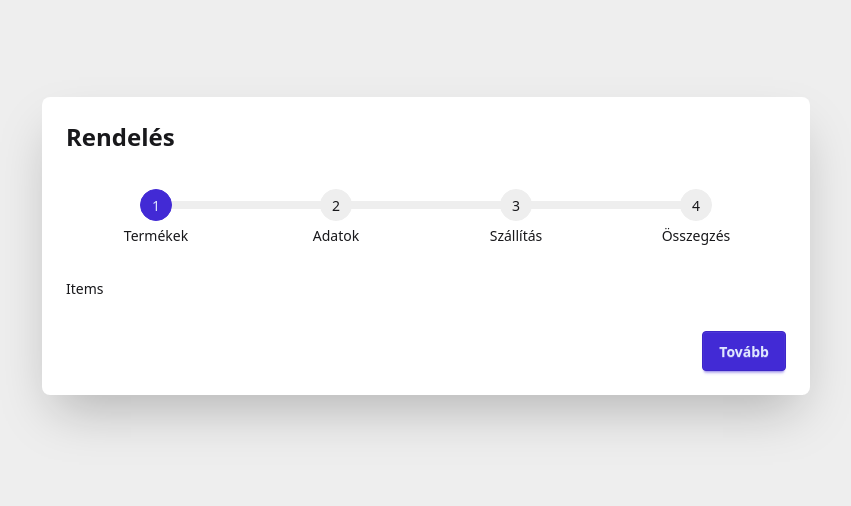
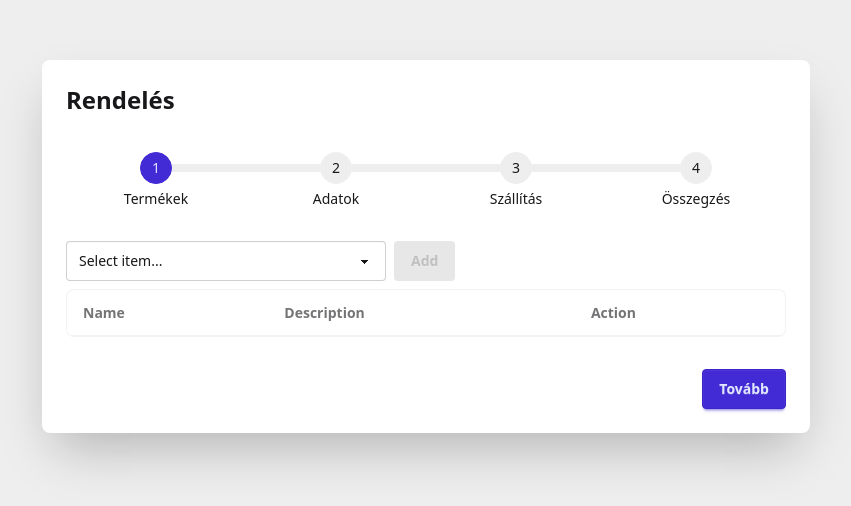
Before and after one commit to Rocka06/multistep-react, a React (Vite) app: page / in a window 1280 px wide. Shown: the part 154-660 px from the top of the page, without its empty margins (214-1065 px from the left). Built offline with nearby package versions, Linux system fonts and the light colour scheme.

Commit message:
added item step

```diff
--- a/src/components/ItemStep.tsx
+++ b/src/components/ItemStep.tsx
@@ -1,3 +1,88 @@
+import { useState } from "react";
+import { useItem } from "../context/ItemContext"
+import { useOrder } from "../context/OrderContext";
+
 export default function ItemStep() {
-    return <p>Items</p>
+    const { items } = useItem();
+    const { order, setOrder } = useOrder();
+
+    const [selectedItemName, setSelectedItemName] = useState("");
+
+    if (!items) return null;
+
+    const handleAdd = () => {
+        if (!selectedItemName) return;
+
+        const selectedItem = items.find(i => i.name === selectedItemName);
+        if (!selectedItem) return;
+
+        setOrder({
+            ...order,
+            items: [...order.items, selectedItem]
+        });
+
+        setSelectedItemName("");
+    };
+
+    const handleRemove = (index: number) => {
+        console.log(index);
+
+        const updatedItems = order.items.filter((_, i) => i !== index);
+
+        setOrder({
+            ...order,
+            items: updatedItems
+        });
+    };
+
+
+    return (
+        <>
+            <div className="flex gap-2">
+                <select
+                    className="select select-bordered"
+                    value={selectedItemName}
+                    onChange={(e) => setSelectedItemName(e.target.value)}
+                >
+                    <option value="" disabled>Select item...</option>
+                    {items.map((item) => (
+                        <option key={item.name} value={item.name}>
+                            {item.name}
+                        </option>
+                    ))}
+                </select>
+
+                <button
+                    className="btn btn-primary"
+                    onClick={handleAdd}
+                    disabled={!selectedItemName}
+                >
+                    Add
+                </button>
+            </div>
+            <div className="overflow-x-auto rounded-box border border-base-content/5 bg-base-100">
+                <table className="table">
+                    <thead>
+                        <tr>
+                            <th>Name</th>
+                            <th>Description</th>
+                            <th>Action</th>
+                        </tr>
+                    </thead>
+                    <tbody>
+                        {
+                            order.items.map((element, index) =>
+                                <tr>
+                                    <th>{element.name}</th>
+                                    <th>{element.description}</th>
+                                    <th className="text-center">
+                                        <button className="btn btn-error" onClick={() => handleRemove(index)}>Delete</button>
+                                    </th>
+                                </tr>
+                            )}
+                    </tbody>
+                </table>
+            </div>
+        </>
+    );
 }
```
